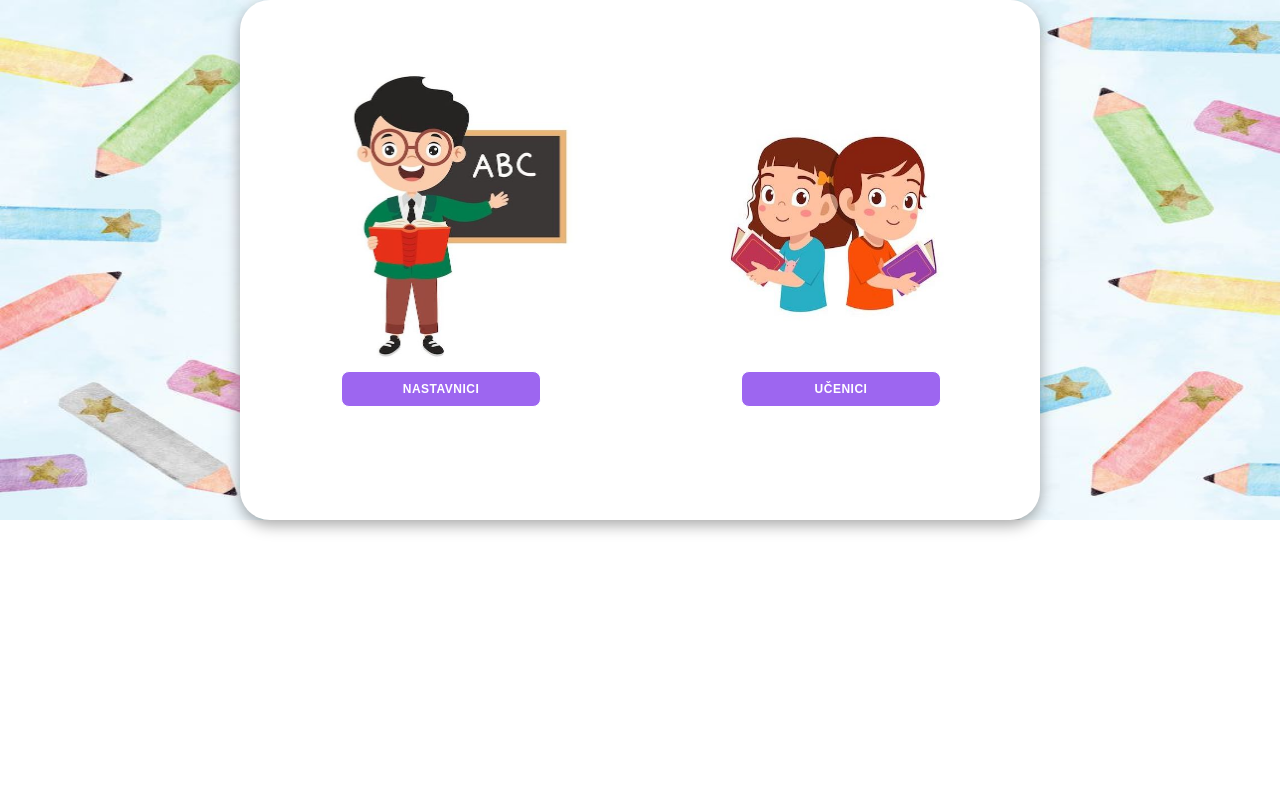
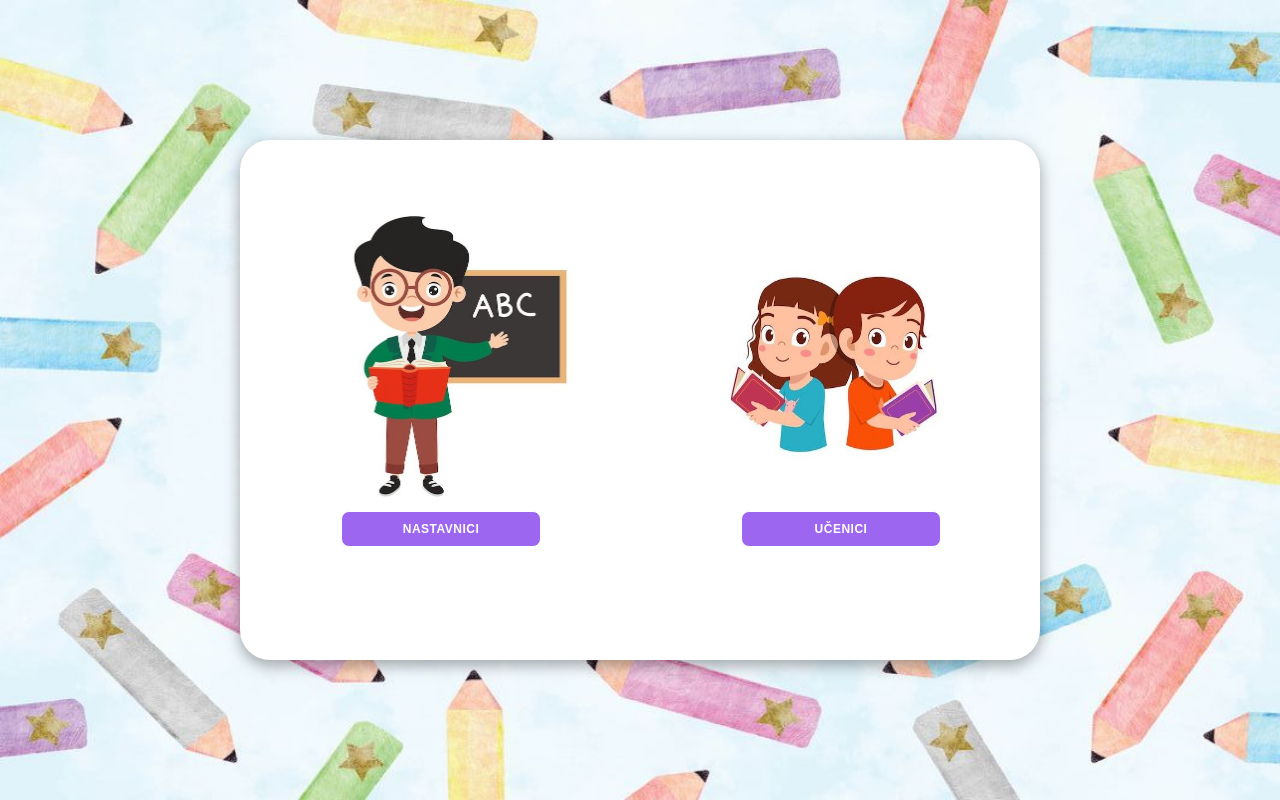
Before and after one commit to mirtahrncic/zrFrontend, a React (Create React App) app: page / in a window 1280 px wide. Built offline with nearby package versions, Linux system fonts and the light colour scheme; a web font is replaced by a local one.

Commit message:
Fixes ...

```diff
--- a/src/index.css
+++ b/src/index.css
@@ -21,7 +21,7 @@ body {
     align-items: center;
     justify-content: center;
     flex-direction: column;
-    /*height: 100vh;*/
+    height: 100vh;
 }
 
 .container {
@@ -1276,6 +1276,7 @@ hr {
         justify-content: center; /* Center the game horizontally */
         align-items: center; /* Center the game vertically */
         height: 100vh; /* Use full height of the screen */
+        width: 100vw;
         overflow: hidden; /* Prevent scrolling */
     }
 
```
